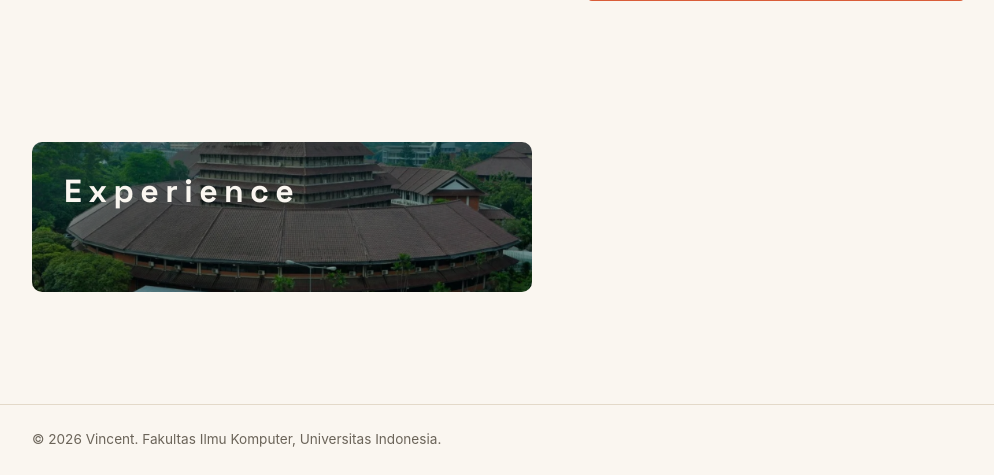
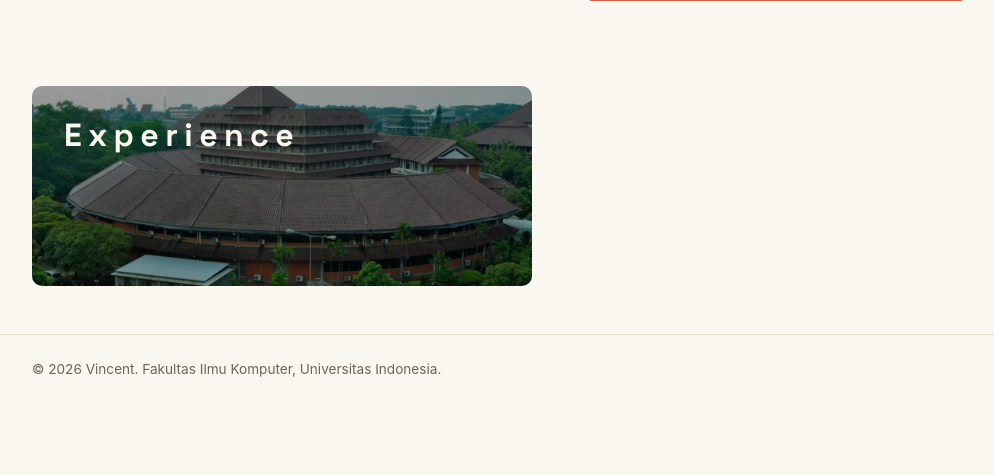
Before and after one commit to vin137/myportofolio, a Django app: page / in a window 1280 px wide. Shown: the part 550-1025 px from the top of the page, without its empty margins (152-1146 px from the left). After the commit the page ends 927 px from the top, so only its background shows below. Run offline with Django 5.2, Linux system fonts and the light colour scheme.

Commit message:
assignment-1-c2

```diff
--- a/static/css/style.css
+++ b/static/css/style.css
@@ -195,7 +195,7 @@ h1, .brand {
 }
 
 .section-block {
-    padding: 4.5rem 0 5rem;
+    padding: 1rem 0 1rem;
 }
 
 .section-title {
@@ -212,7 +212,7 @@ h1, .brand {
     margin-bottom: 2rem;
 
     width: 500px;
-    min-height: 150px;
+    min-height: 200px;
     padding: 1.5rem 0 0 2rem;
     text-align: left;
 
```
